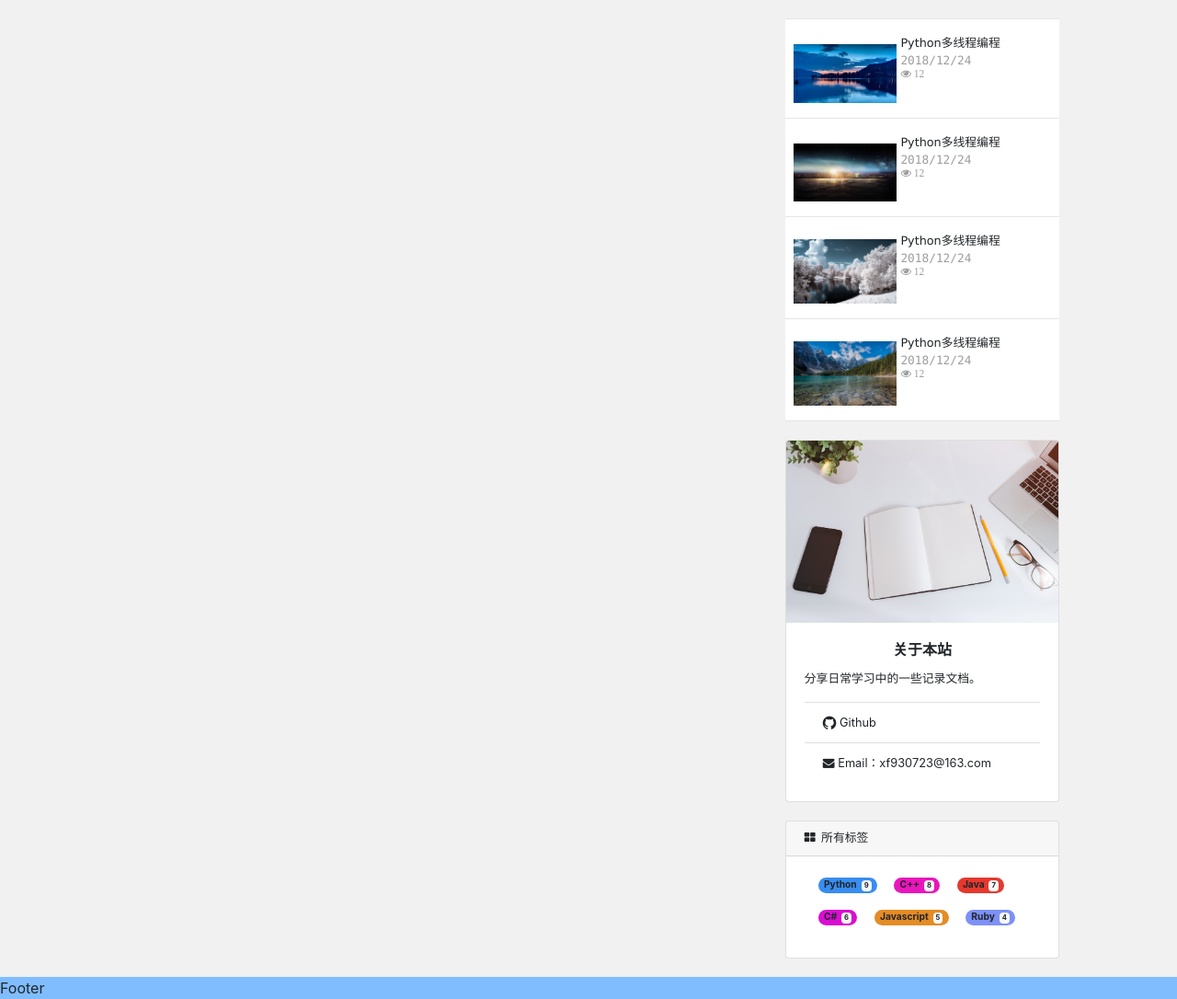
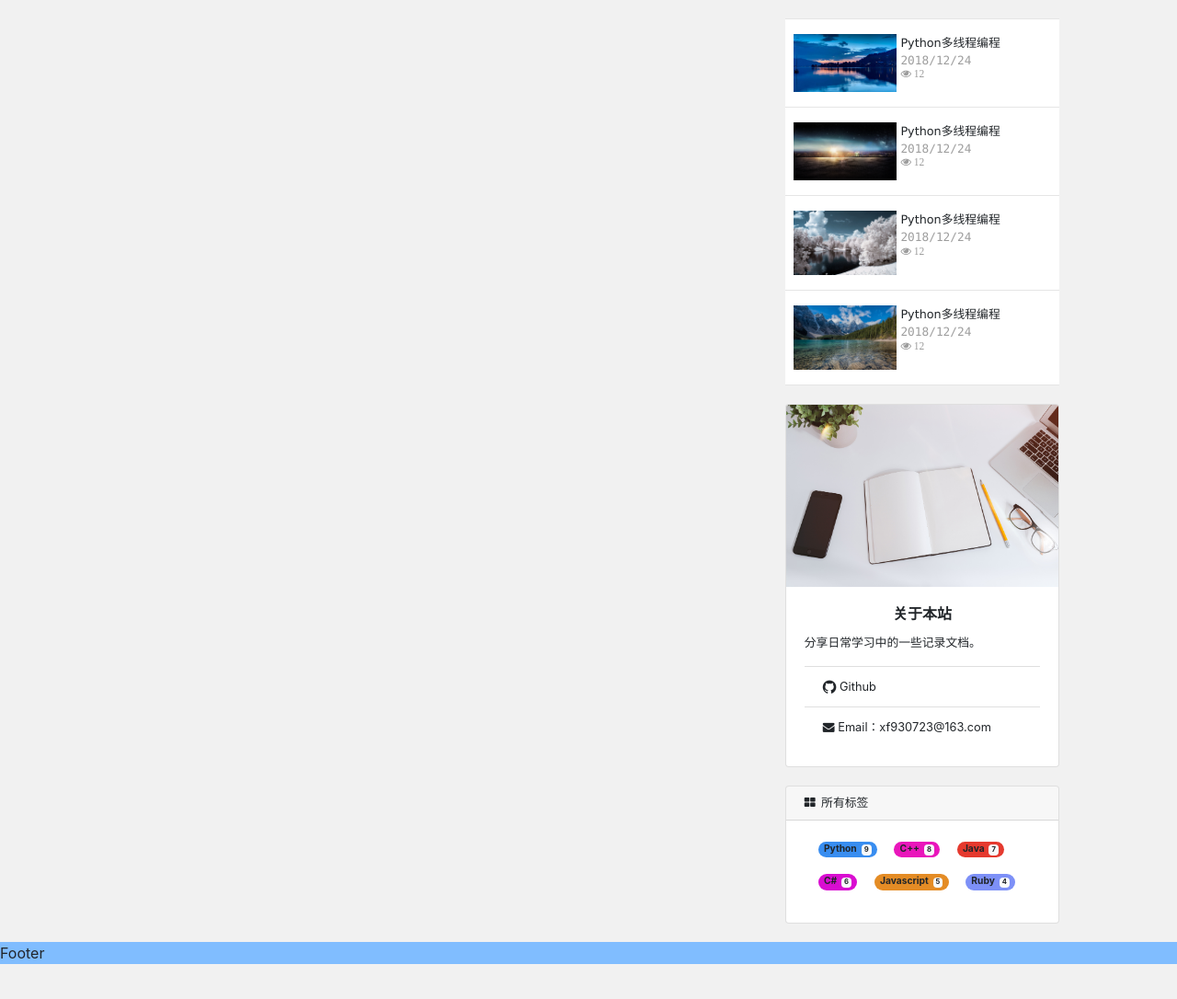
Before and after one commit to AnonymousXF/BlogV2.0, a Python web app: template app/templates/base.html in a window 1280 px wide. Shown: the part 83-1169 px from the top of the page at 92% size. After the commit the page ends 1131 px from the top, so only its background shows below. Run offline with Jinja, Linux system fonts and the light colour scheme; the template is opened without the code that fills it, so the values that code supplies are empty.

Commit message:
Update app.css

```diff
--- a/app/static/css/app.css
+++ b/app/static/css/app.css
@@ -54,6 +54,7 @@ body {
 .blog-body .center .sidebar .popular .popular-article .pre-img {
     display: inline-block;
     width: 40%;
+    vertical-align: top;
 }
 .blog-body .center .sidebar .popular .popular-article .pre-img img {
     width: 100%;
@@ -61,6 +62,7 @@ body {
 .blog-body .center .sidebar .popular .popular-article .article {
     display: inline-block;
     width: 55%;
+    vertical-align: top;
 }
 .blog-body .center .sidebar .popular .popular-article .article .title {
     white-space: nowrap;
```
